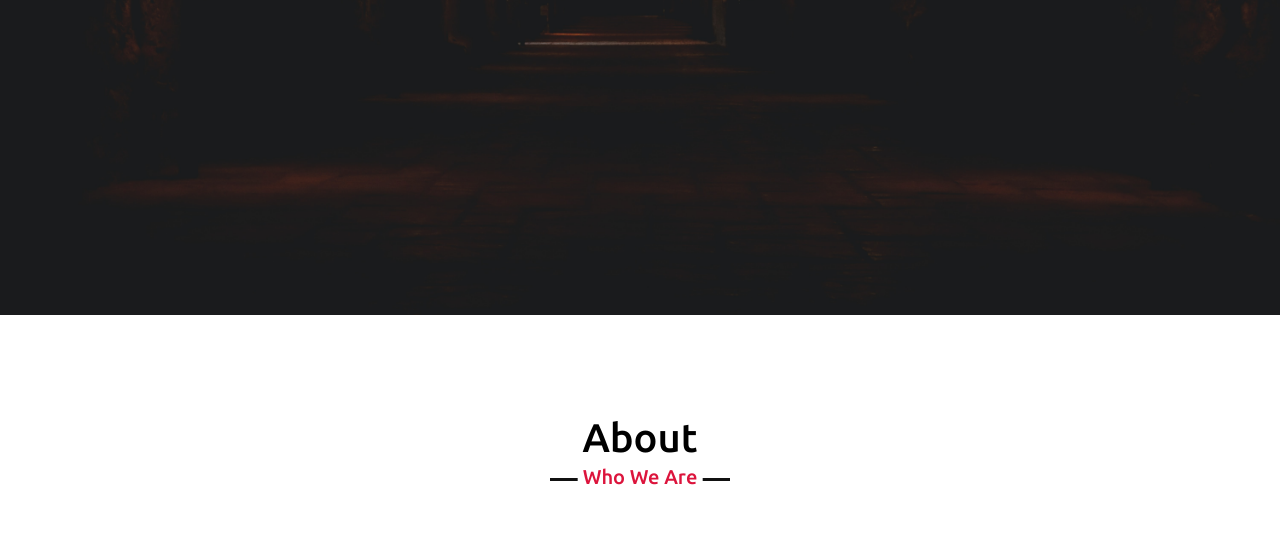
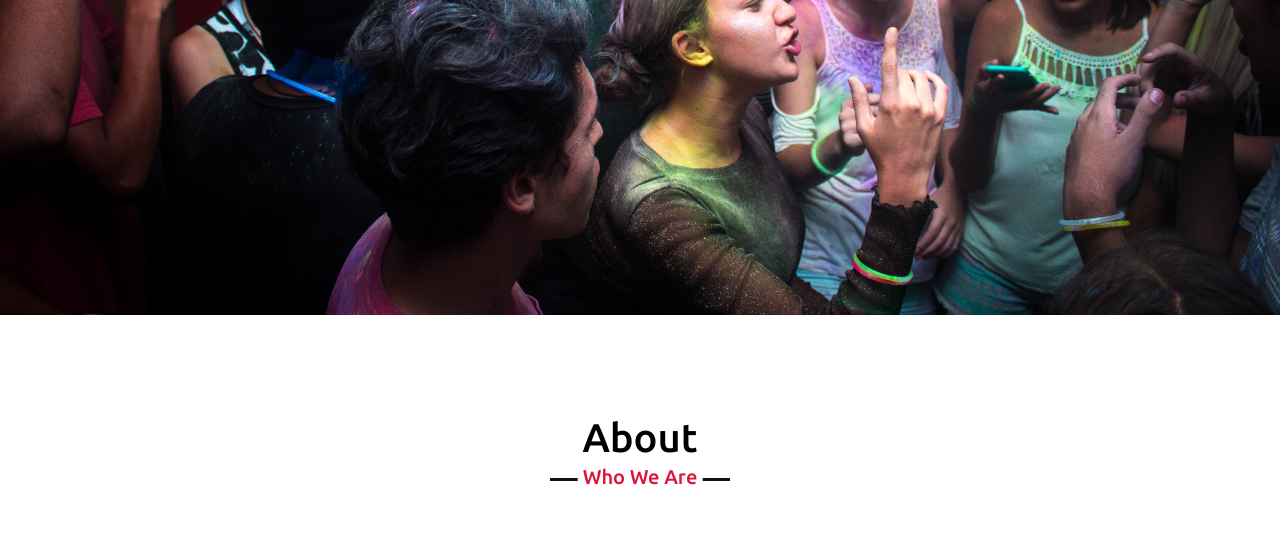
Before and after one commit to speakerhiresydney/speakerhiresydney.github.io, a plain HTML site: page index.html in a window 1280 px wide. Shown: the part 485-1023 px from the top of the page. Drawn offline with nearby package versions, Linux system fonts and the light colour scheme.

Commit message:
new files

```diff
--- a/style.css
+++ b/style.css
@@ -169,7 +169,7 @@ section .title::after{
 /* home section styling */
 .home{
     display: flex;
-    background: url("images/jorge-rojas-dbj0O83MM5Y-unsplash.jpg") no-repeat center;
+    background: url("images/pexels-maurício-mascaro-1154189.jpg") no-repeat center;
     height: 100vh;
     color: #fff;
     min-height: 500px;
```
Also changed, not shown: 1 other file.
